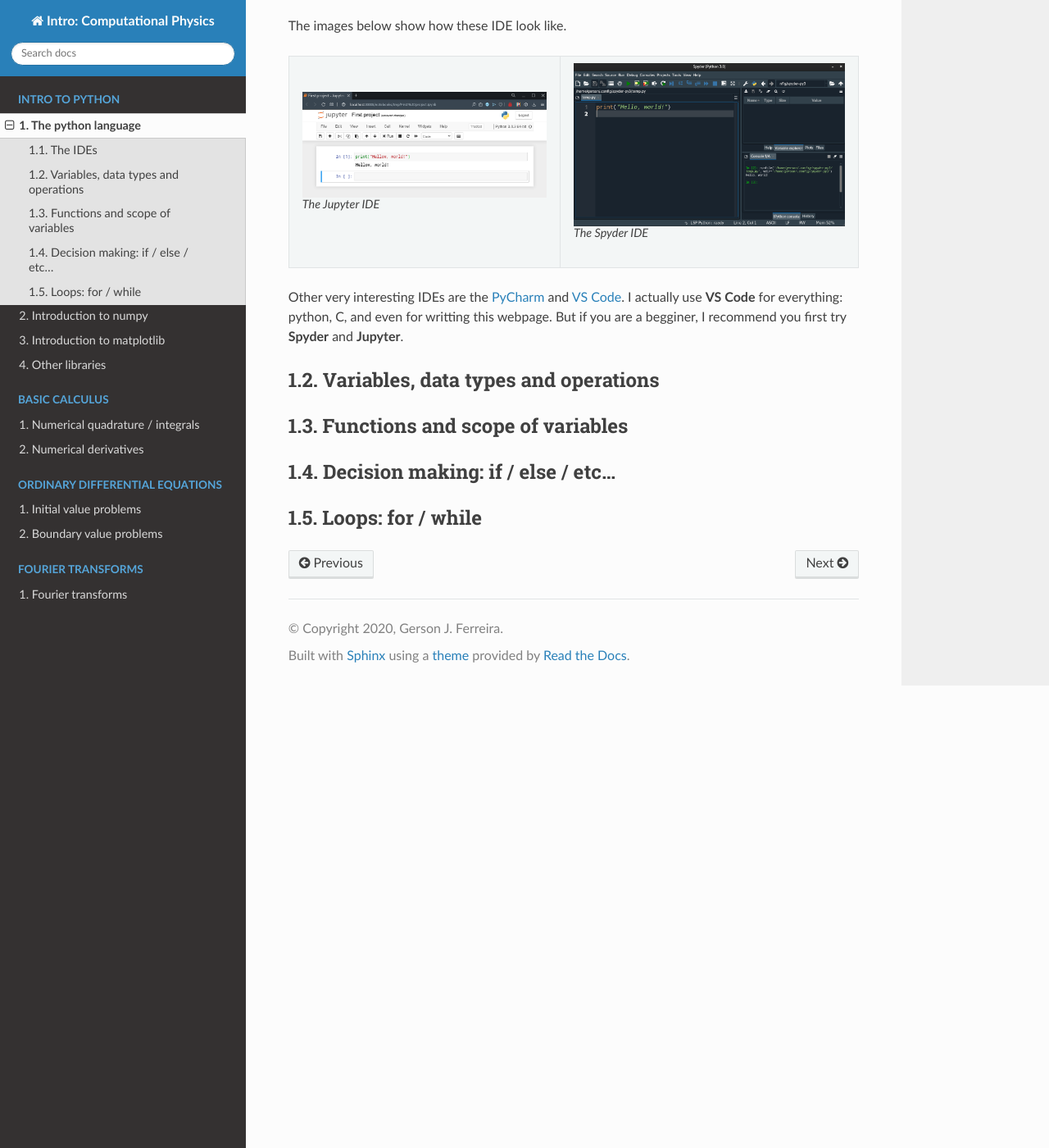
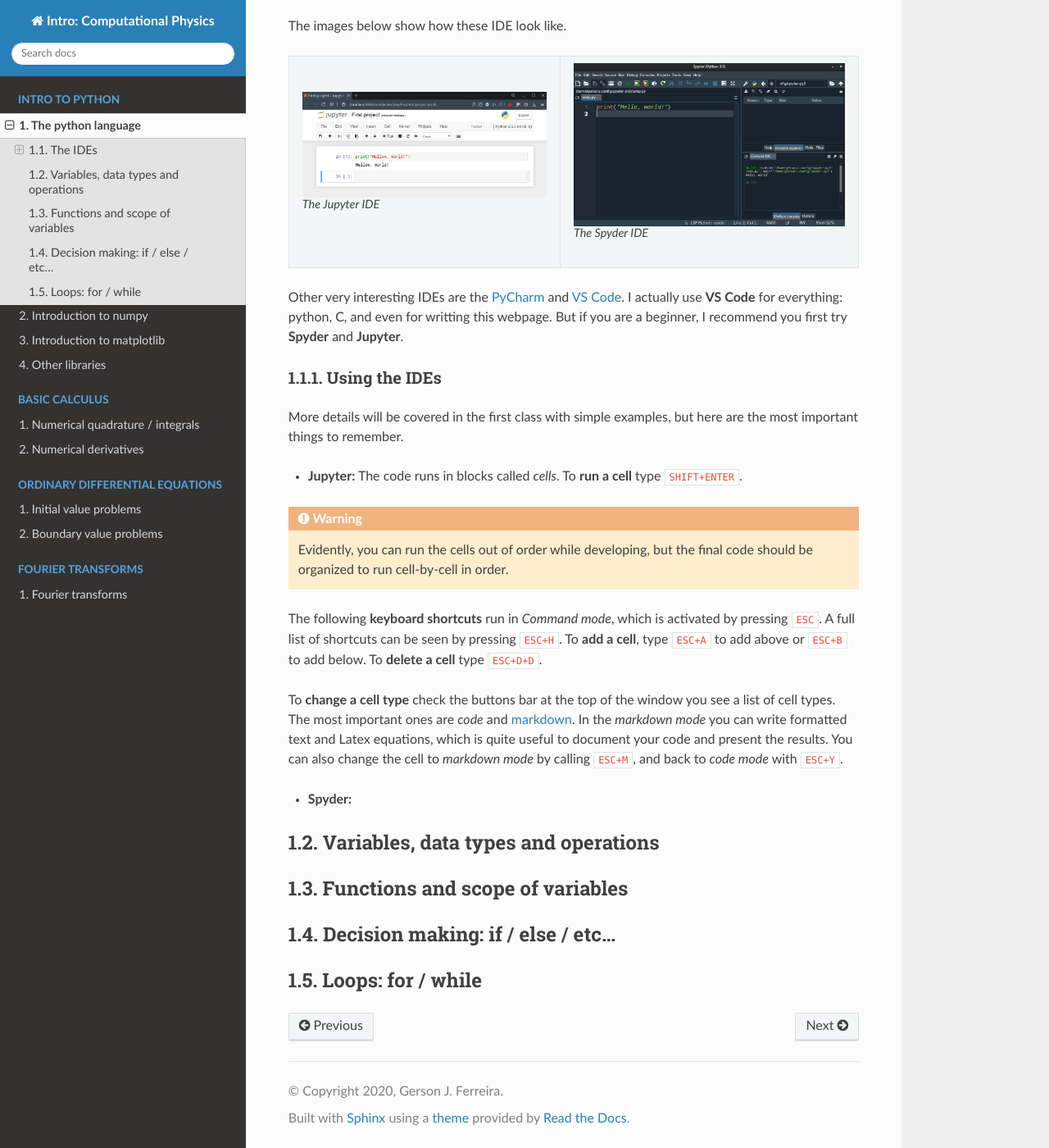
Before and after one commit to gersonjferreira/Computational-Physics-Class-Notes, a Sphinx documentation site: the page built from docs/python/intropython.rst, in a window 1280 px wide and 1400 px high, scrolled down 815 px. Shown: the whole window at 82% size. Built offline with Sphinx 7.4.7 and the Read the Docs theme 2.0.0, drawn with Linux system fonts in a browser that asks for light colours.

Commit message:
add: using jupyter

```diff
--- a/docs/python/intropython.rst
+++ b/docs/python/intropython.rst
@@ -36,8 +36,23 @@
 
            The Spyder IDE
 
-Other very interesting IDEs are the `PyCharm <https://www.jetbrains.com/pycharm/>`_ and `VS Code <https://code.visualstudio.com>`_. I actually use **VS Code** for everything: python, C, and even for writting this webpage. But if you are a begginer, I recommend you first try **Spyder** and **Jupyter**.
+Other very interesting IDEs are the `PyCharm <https://www.jetbrains.com/pycharm/>`_ and `VS Code <https://code.visualstudio.com>`_. I actually use **VS Code** for everything: python, C, and even for writting this webpage. But if you are a beginner, I recommend you first try **Spyder** and **Jupyter**.
 
+Using the IDEs
+^^^^^^^^^^^^^^
+
+More details will be covered in the first class with simple examples, but here are the most important things to remember.
+
+* **Jupyter:** The code runs in blocks called *cells*. To **run a cell** type ``SHIFT+ENTER``.
+
+.. warning::
+    Evidently, you can run the cells out of order while developing, but the final code should be organized to run cell-by-cell in order.
+
+The following **keyboard shortcuts** run in *Command mode*, which is activated by pressing ``ESC``. A full list of shortcuts can be seen by pressing ``ESC+H``. To **add a cell**, type ``ESC+A`` to add above or ``ESC+B`` to add below. To **delete a cell** type ``ESC+D+D``.
+
+To **change a cell type** check the buttons bar at the top of the window you see a list of cell types. The most important ones are *code* and `markdown <https://guides.github.com/features/mastering-markdown/>`_. In the *markdown mode* you can write formatted text and Latex equations, which is quite useful to document your code and present the results. You can also change the cell to *markdown mode* by calling ``ESC+M``, and back to *code mode* with ``ESC+Y``.
+
+* **Spyder:**
 
 
 Variables, data types and operations
```
